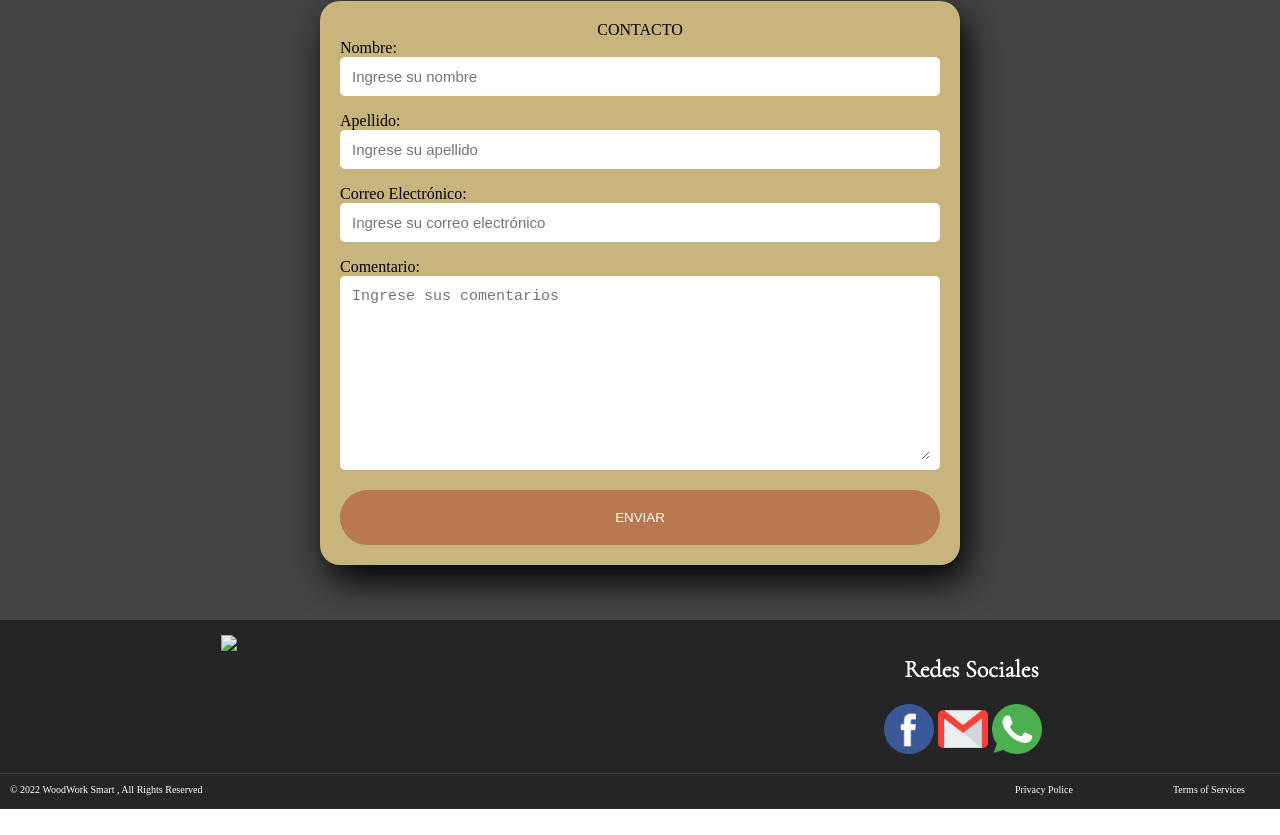
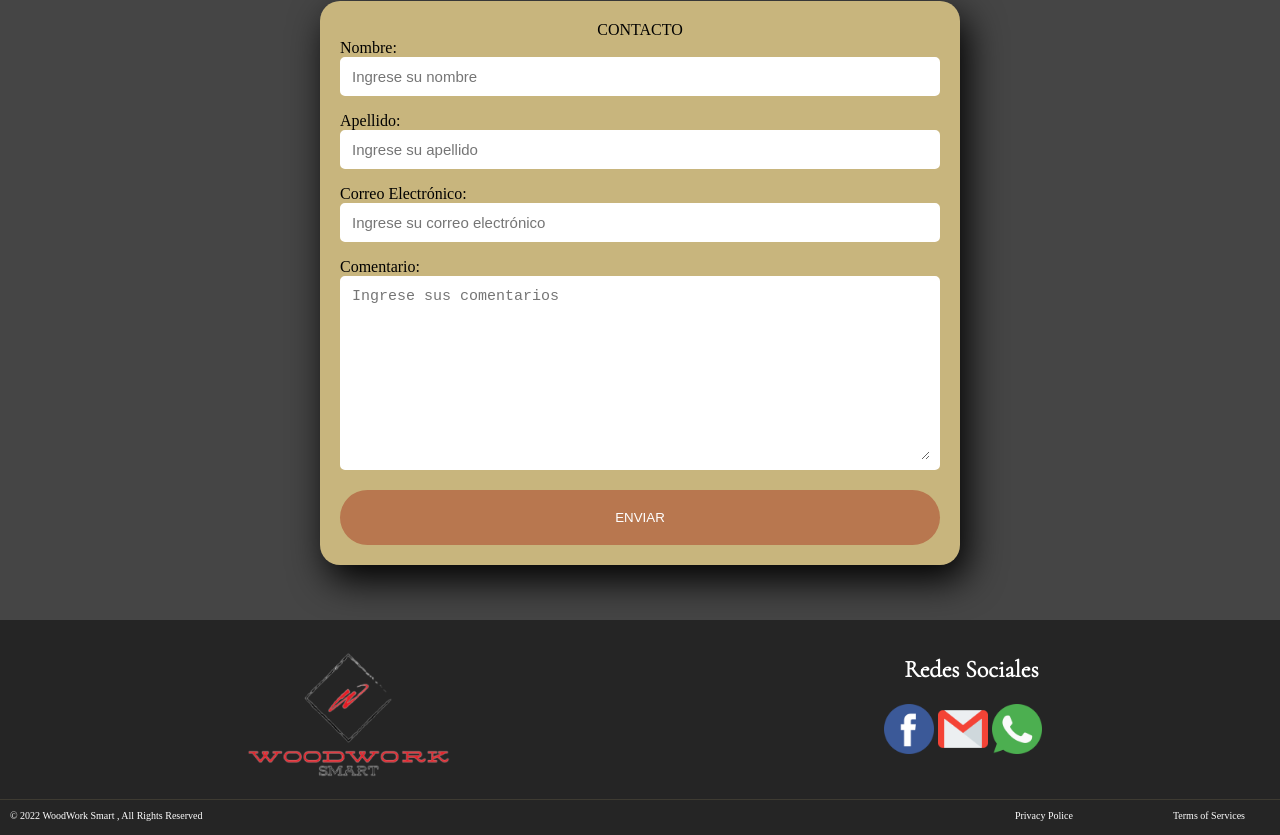
Before and after one commit to jasminpomasoncco/Wood-Work, a plain HTML site: page index.html in a window 1280 px wide. Shown: the part 3484-4319 px from the top of the page. Before the commit the page ends 4293 px from the top, so only its background shows below. Drawn offline with Linux system fonts and the light colour scheme; the site is published under a folder, as on GitHub Pages, so addresses that start at the root find nothing.

Commit message:
Update index.html

```diff
--- a/index.html
+++ b/index.html
@@ -271,7 +271,7 @@
 <footer>
 
     <div class="footer1">
-        <img src="/assests/images/logo_woodwork.png" width="250px">
+        <img src="assests/images/logo_woodwork.png" width="250px">
     <div class="botones_redes_sociales">
         <h2>Redes Sociales</h2>
         <img class="imagen_1" src="assests/images/facebook.png" height="50px">
```
